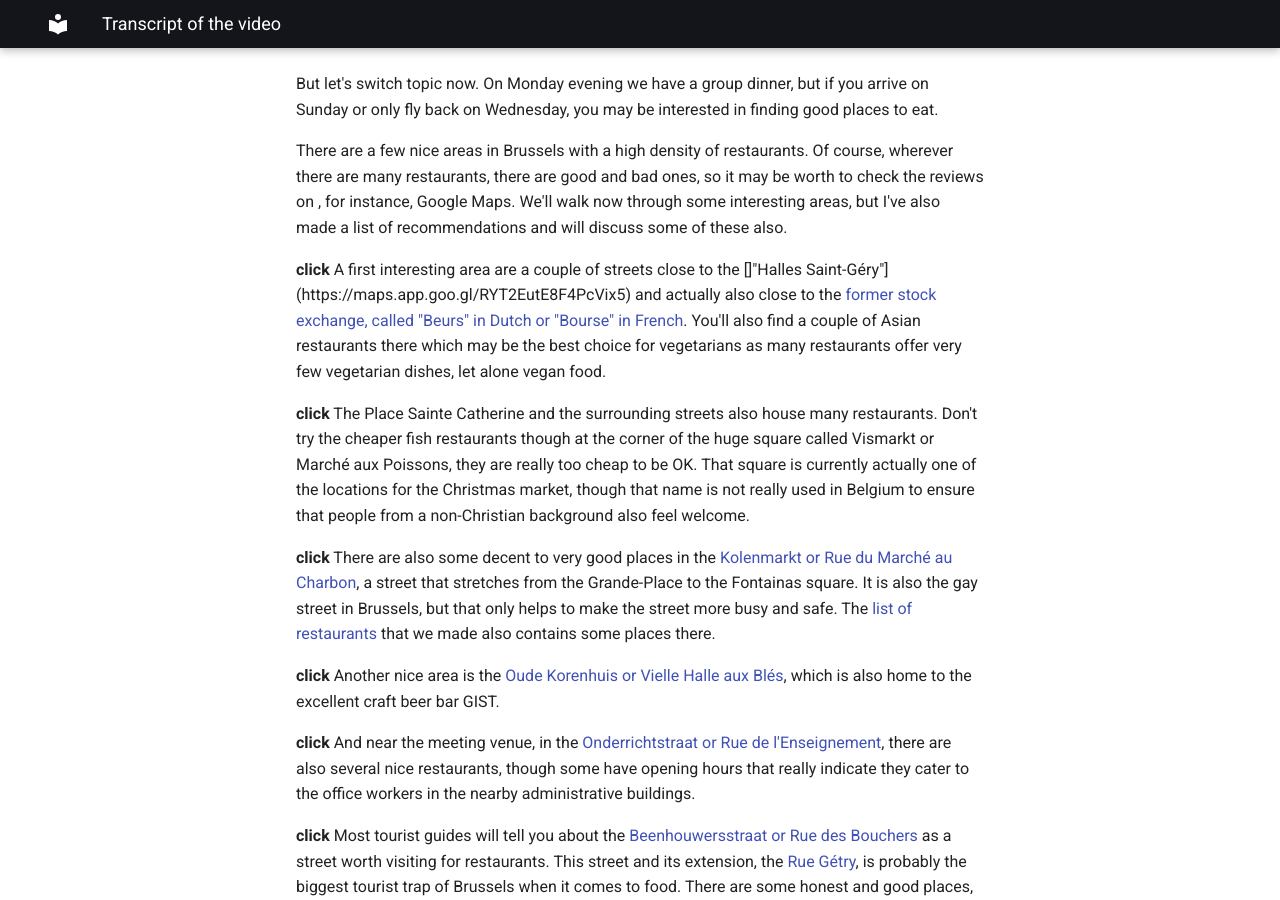
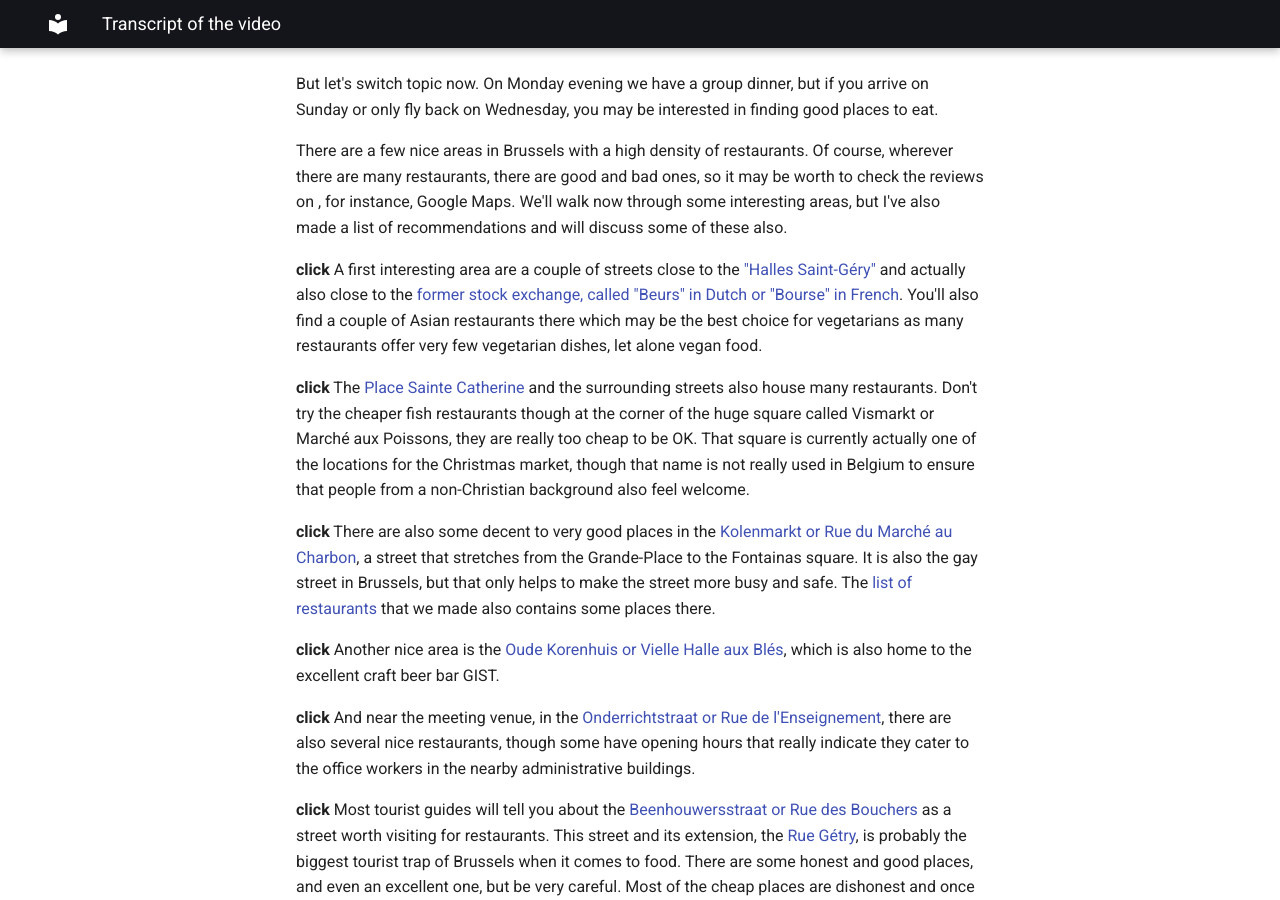
Before and after one commit to klust/EPICURE-meetings, an MkDocs documentation site: the page built from docs/20241202-Brussels/transcript.md, in a window 1280 px wide and 900 px high, scrolled down 3743 px. Built offline with MkDocs 1.6.1 and Material for MkDocs 9.7.7, drawn with Linux system fonts in a browser that asks for light colours; some of the changed lines change nothing that is shown.

Commit message:
Further corrections to the transcript.

```diff
--- a/docs/20241202-Brussels/transcript.md
+++ b/docs/20241202-Brussels/transcript.md
@@ -176,7 +176,8 @@
 simply follow the crowd.
 
 **click** In 1987 some salesmen in a dead end street commissioned a
-statue of a little girl peeing, called["Jeanneke-Pis"](https://maps.app.goo.gl/ayiho5TBqqizrDhu8),
+statue of a little girl peeing, called
+["Jeanneke-Pis"](https://maps.app.goo.gl/ayiho5TBqqizrDhu8),
 to attract more people to their street.
 It did work and one side of the street is now basically a giant
 and very touristic Belgian beer bar.
@@ -208,13 +209,14 @@
 also.
 
 **click** A first interesting area are a couple of streets close to the
-[]"Halles Saint-Géry"](https://maps.app.goo.gl/RYT2EutE8F4PcVix5) and actually also close to the
+["Halles Saint-Géry"](https://maps.app.goo.gl/RYT2EutE8F4PcVix5) and actually also close to the
 [former stock exchange, called "Beurs" in Dutch or "Bourse" in French](https://maps.app.goo.gl/q4CKRRaC7BbfgBcs9).
 You'll also find a couple
 of Asian restaurants there which may be the best choice for vegetarians
 as many restaurants offer very few vegetarian dishes, let alone vegan food.
 
-**click** The Place Sainte Catherine and the surrounding streets also
+**click** The [Place Sainte Catherine](https://maps.app.goo.gl/yD5ATZSvbfZnKkSe7)
+and the surrounding streets also
 house many restaurants. Don't try the cheaper fish restaurants though
 at the corner of the huge square called Vismarkt or Marché aux Poissons,
 they are really too cheap to be OK.
@@ -288,7 +290,7 @@
 Order at the bar in this place.
 
 **click** An option both on Sunday and Tuesday evening, is
-[la Porteuse d'Eau](https://maps.app.goo.gl/bCgkTaggU9Gek4QB9).
+[la Porteuse d'Eau](https://maps.app.goo.gl/RUEv7GN5UfNEnEhF6).
 This place is just outside the Pentagon, so it takes some walking, and some
 of the streets you walk through may feel a bit dark. The restaurant is well
 worth a visit though. It is in an Art Nouveau building. Though the building is
@@ -486,7 +488,7 @@
 [former stock exchange](https://maps.app.goo.gl/9qPWYt9FtN7GtftJ8),
 on squares further down the big lane passing in front of the stock exchange
 ([Muntplein](https://maps.app.goo.gl/zBJMEKkfdbbFvw46A) en
-[Brouckère](https://maps.app.goo.gl/zBJMEKkfdbbFvw46A)),
+[Brouckère](https://maps.app.goo.gl/v2AgxYwXqHMwWTxD8)),
 and on the [Place Sainte-Catherine](https://maps.app.goo.gl/ZYvHikD245pHTiTcA)
 and nearby [Vismarkt or Marché aus Poissons](https://maps.app.goo.gl/1spquHHwHDmrwwuM6),
 which is actually the largest part of the market.
```
